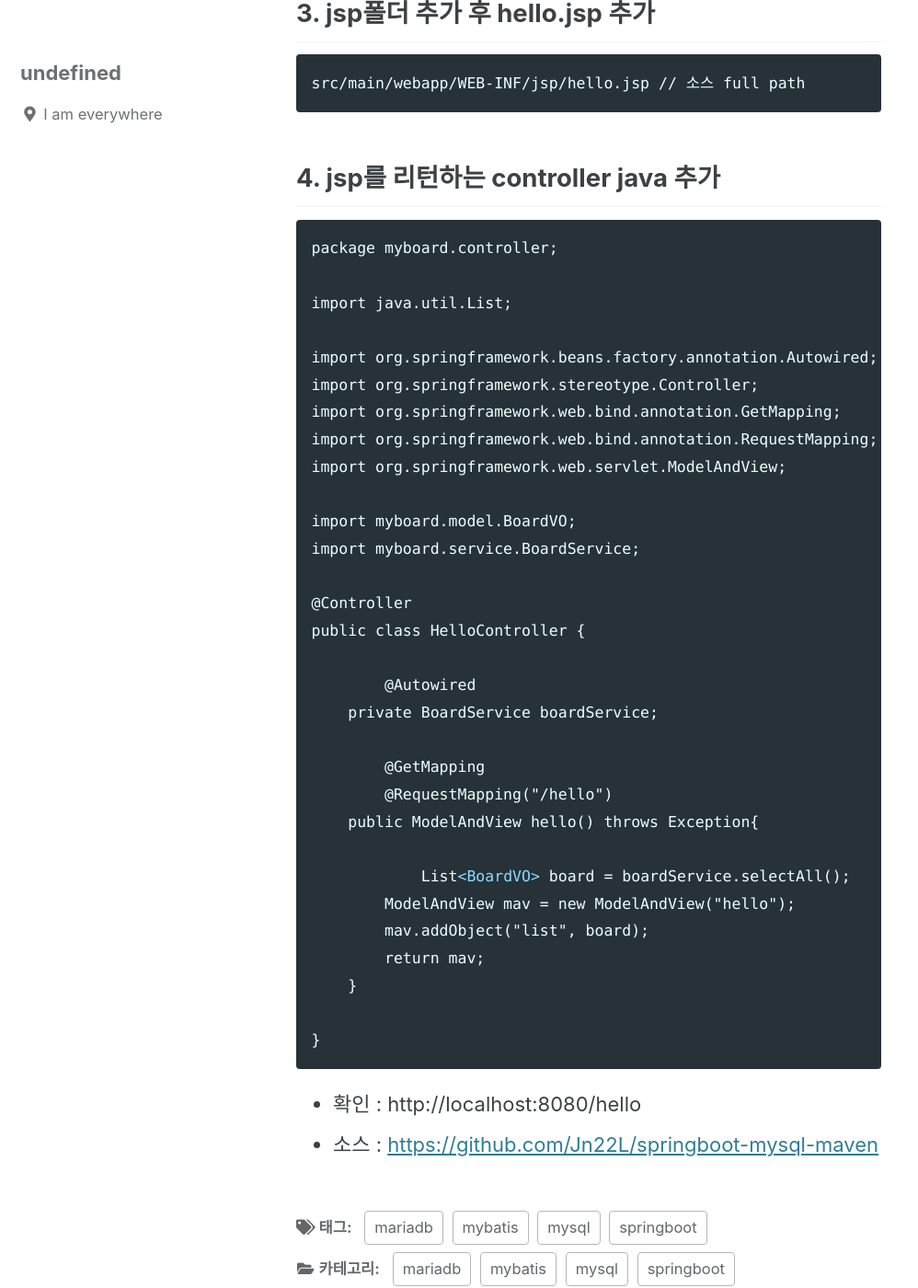
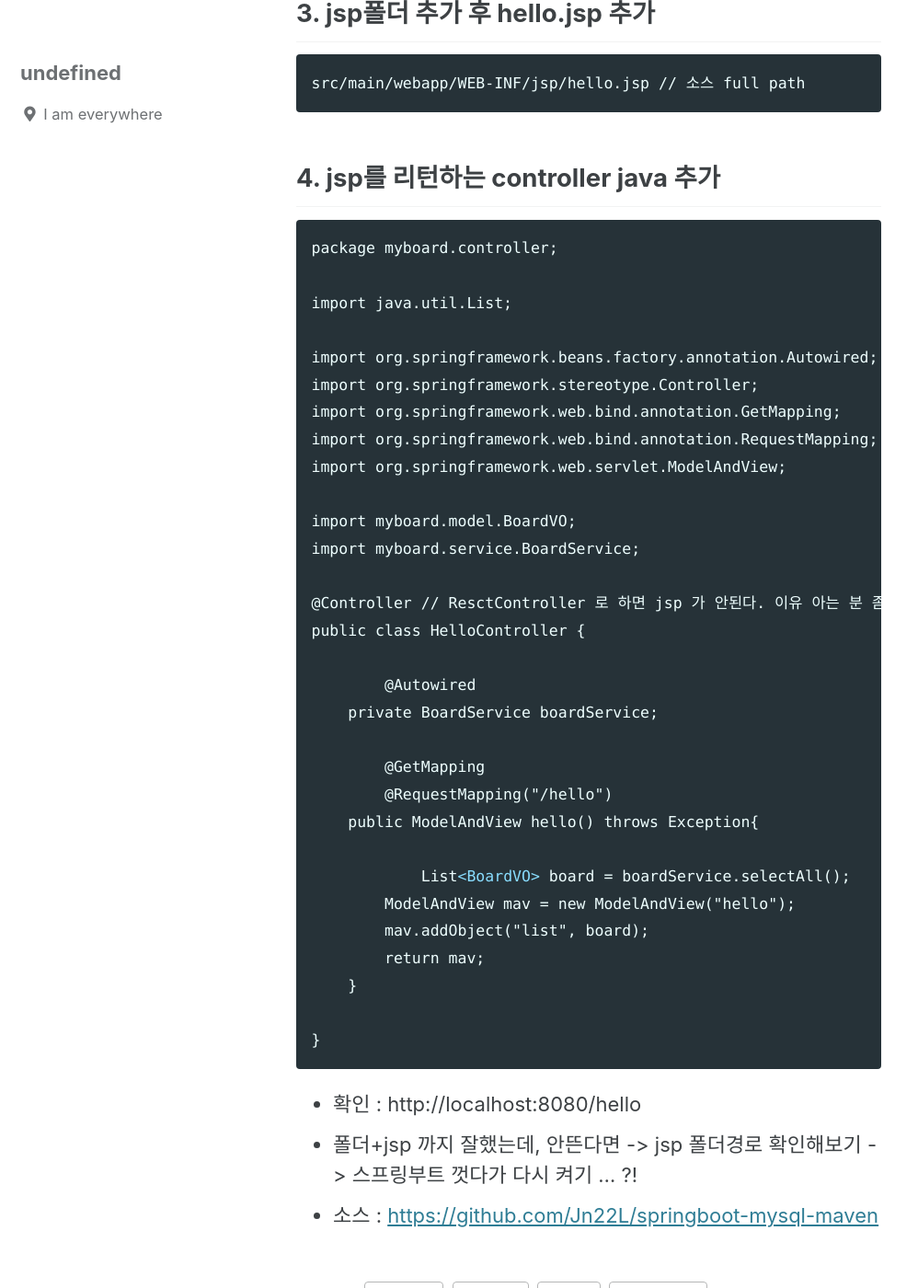
Before and after one commit to Jn22L/jn22l.github.io, a Jekyll site: the page built from _posts/2020-11-10-STS-mybatis-mysql설정.md, in a window 1280 px wide and 1400 px high, scrolled down 7085 px. Shown: the whole window at 92% size, without its empty margins (0-998 px from the left). Built offline with Jekyll 4.4.1, drawn with Linux system fonts in a browser that asks for light colours; cached includes are drawn as plain includes.

Commit message:
Update 2020-11-10-STS-mybatis-mysql설정.md

````diff
--- a/_posts/2020-11-10-STS-mybatis-mysql설정.md
+++ b/_posts/2020-11-10-STS-mybatis-mysql설정.md
@@ -218,7 +218,7 @@ import org.springframework.web.servlet.ModelAndView;
 import myboard.model.BoardVO;
 import myboard.service.BoardService;
 
-@Controller
+@Controller // ResctController 로 하면 jsp 가 안된다. 이유 아는 분 좀 ?
 public class HelloController {
 
 	@Autowired
@@ -237,4 +237,7 @@ public class HelloController {
 }
 ```
 * 확인 : http://localhost:8080/hello
+* 폴더+jsp 까지 잘했는데, 안뜬다면
+    -> jsp 폴더경로 확인해보기
+    -> 스프링부트 껏다가 다시 켜기 ... ?!
 * 소스 : <https://github.com/Jn22L/springboot-mysql-maven>
````
